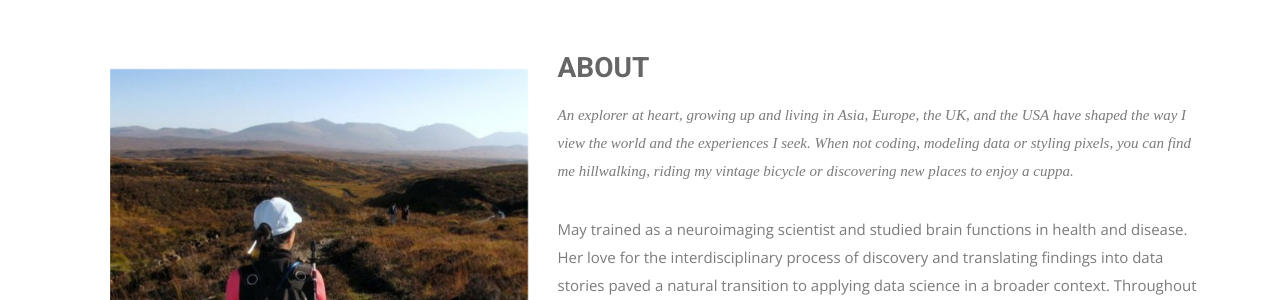
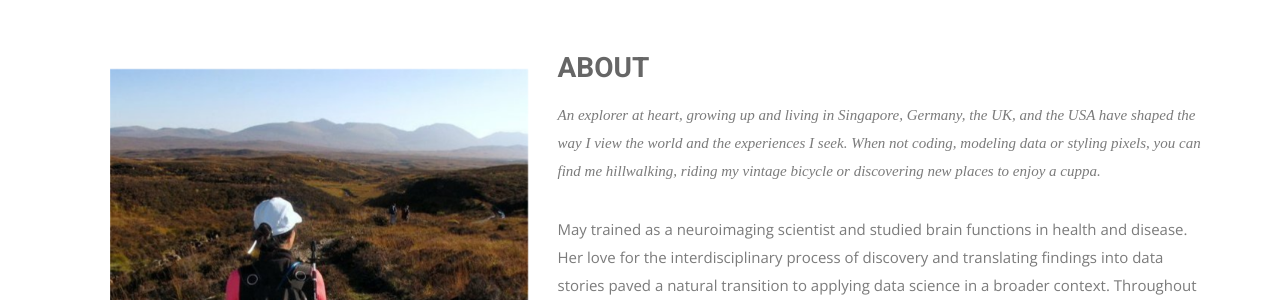
Before and after one commit to hengrumay/hengrumay.github.io, a Jekyll site: the page built from index.html, in a window 1280 px wide and 900 px high, scrolled down 745 px. Shown: the part 153-453 px from the top of the window. Built offline with Jekyll 4.4.1, drawn with Linux system fonts in a browser that asks for light colours; nearby versions of some CDN libraries; some web fonts are replaced.

Commit message:
Update index.html

```diff
--- a/index.html
+++ b/index.html
@@ -56,7 +56,7 @@ permalink: /
               Separated they live in Bookmarksgrove right at the coast of the Semantics</p -->
             <p>
               An explorer at heart,
-              growing up and living in Asia, Europe, the UK, and the USA
+              growing up and living in Singapore, Germany, the UK, and the USA
               have shaped the way I view the world and the experiences I seek.
               When not coding, modeling data or styling pixels, you can find me hillwalking,
               riding my vintage bicycle or discovering new places to enjoy a cuppa.
```
